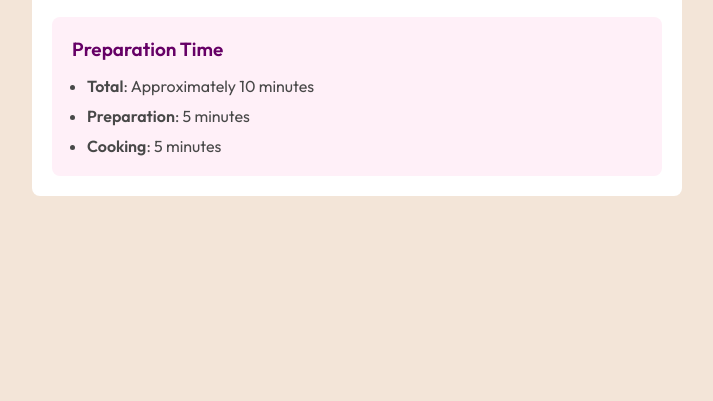
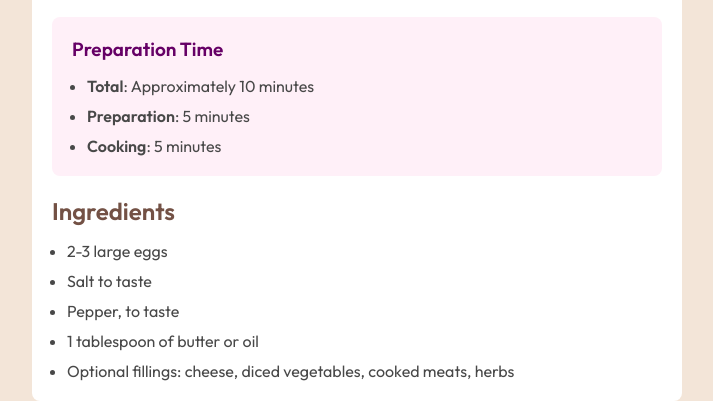
Before and after one commit to mateuszbizon/recipe_page, a website: page index.html in a window 1280 px wide. Shown: the part 511-912 px from the top of the page, without its empty margins (283-996 px from the left). Before the commit the page ends 800 px from the top, so only its background shows below. Drawn offline with Linux system fonts and the light colour scheme.

Commit message:
added ingredients box

```diff
--- a/index.html
+++ b/index.html
@@ -31,6 +31,16 @@
                     <li><span class="recipe__preparation-list-header">Cooking</span>: 5 minutes</li>
                 </ul>
             </div>
+            <div class="recipe__ingredients">
+                <h2 class="recipe__ingredients-title">Ingredients</h2>
+                <ul class="recipe__ingredients-list">
+                    <li>2-3 large eggs</li>
+                    <li>Salt to taste</li>
+                    <li>Pepper, to taste</li>
+                    <li>1 tablespoon of butter or oil</li>
+                    <li>Optional fillings: cheese, diced vegetables, cooked meats, herbs</li>
+                </ul>
+            </div>
         </main>
     </div>
 </body>
--- a/src/sass/abstract/_colors.scss
+++ b/src/sass/abstract/_colors.scss
@@ -1,4 +1,5 @@
 $background-color: #f3e5d8;
+$main-color: #735145;
 $secondary-color: #484848;
 $bonus-color: #660066;
 $bonus-background-color: #fff0f8;
--- a/src/sass/components/_recipe.scss
+++ b/src/sass/components/_recipe.scss
@@ -62,6 +62,20 @@
 	&__preparation-list-header {
 		font-weight: 600;
 	}
+
+	&__ingredients-title {
+		color: $main-color;
+		font-weight: 600;
+		margin-bottom: 15px;
+	}
+
+	&__ingredients-list {
+		display: flex;
+		flex-direction: column;
+		gap: 10px;
+		margin-left: 15px;
+		color: $secondary-color;
+	}
 }
 
 @media (min-width: 576px) {
```
Also changed, not shown: dist/css/main.min.css, 1 other file.
